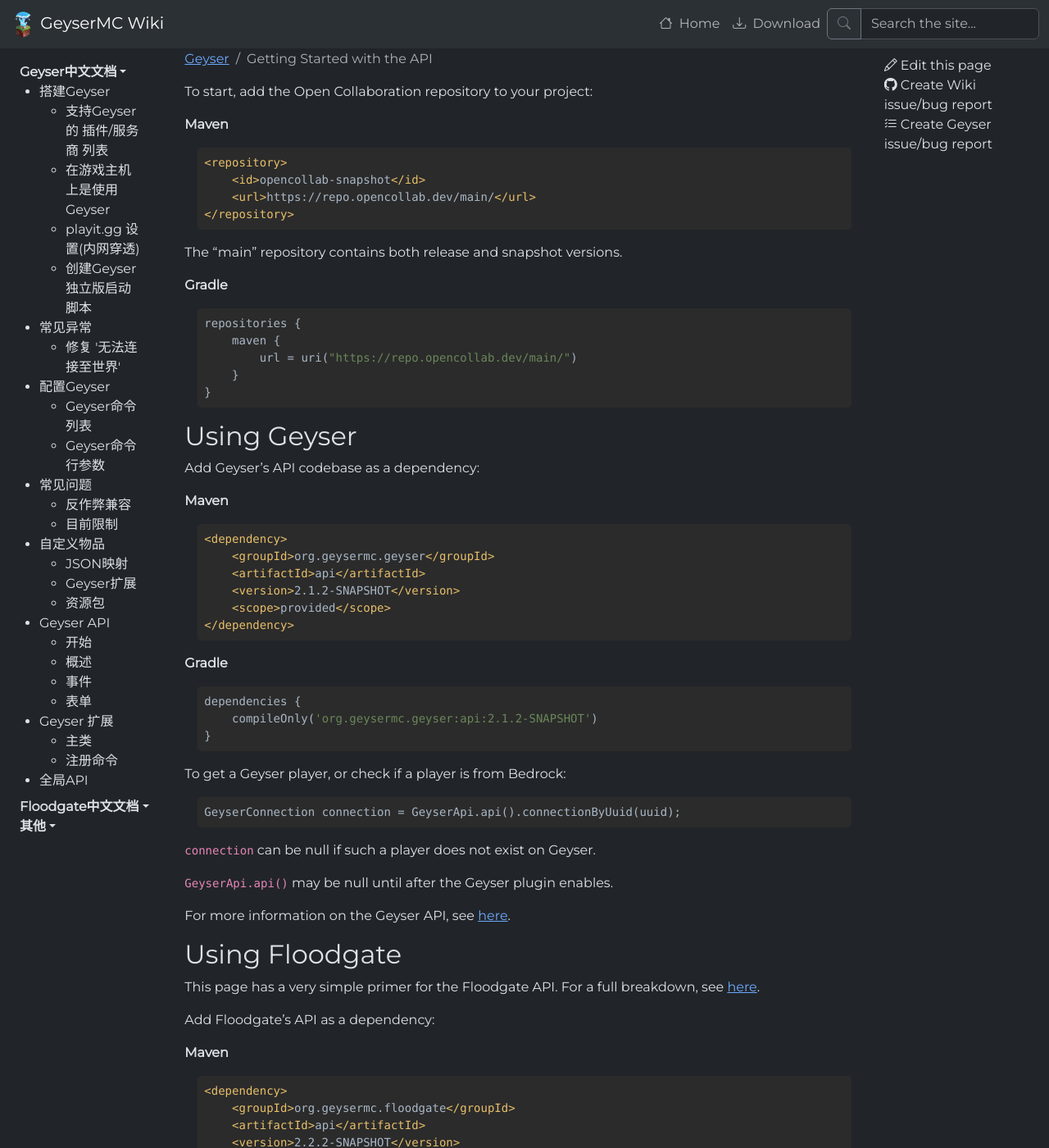
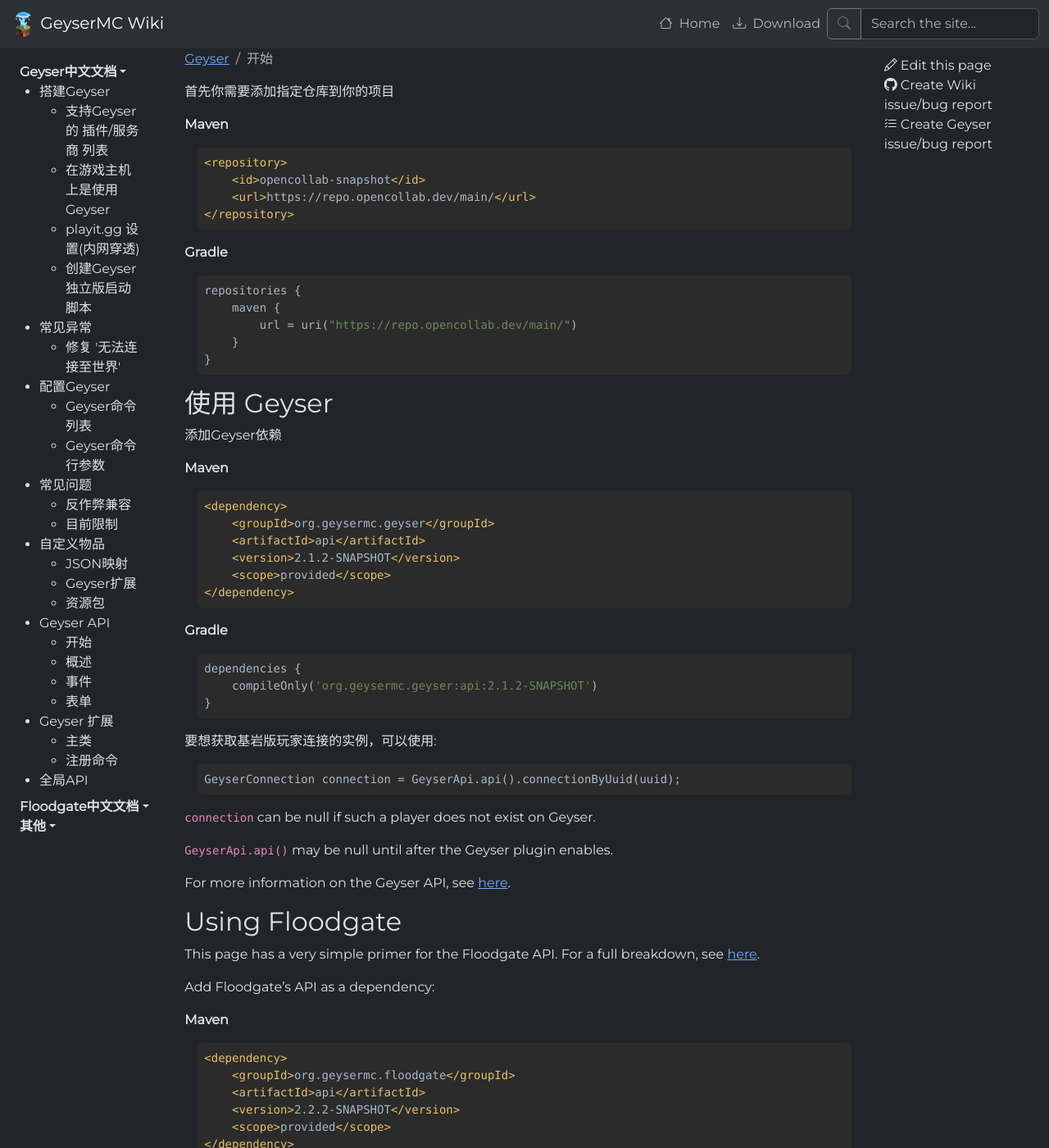
Before and after one commit to MinecraftChampions/GeyserChineseWiki, a Jekyll site: the page built from _docs/geyser/getting-started-with-the-api.md, in a window 1280 px wide and 1400 px high. Shown: the whole window at 82% size. Built offline with Jekyll 4.4.1, drawn with Linux system fonts in a browser that asks for light colours.

Commit message:
更新
Co-Authored-By: KisssStar <141255211+KisssStar@users.noreply.github.com>

````diff
--- a/_docs/geyser/getting-started-with-the-api.md
+++ b/_docs/geyser/getting-started-with-the-api.md
@@ -1,8 +1,8 @@
 ---
-title: Getting Started with the API
+title: 开始
 ---
 
-To start, add the Open Collaboration repository to your project:
+首先你需要添加指定仓库到你的项目
 
 **Maven**
 ```xml
@@ -11,7 +11,6 @@ To start, add the Open Collaboration repository to your project:
     <url>https://repo.opencollab.dev/main/</url>
 </repository>
 ```
-The "main" repository contains both release and snapshot versions.
 
 **Gradle**
 ```groovy
@@ -22,9 +21,9 @@ repositories {
 }
 ```
 
-## Using Geyser
+## 使用 Geyser
 
-Add Geyser's API codebase as a dependency:
+添加Geyser依赖
 
 **Maven**
 ```xml
@@ -43,7 +42,7 @@ dependencies {
 }
 ```
 
-To get a Geyser player, or check if a player is from Bedrock:
+要想获取基岩版玩家连接的实例，可以使用:
 
 ```java
 GeyserConnection connection = GeyserApi.api().connectionByUuid(uuid);
````
Also changed, not shown: _docs/geyser/api.md (+2 -2 lines).
